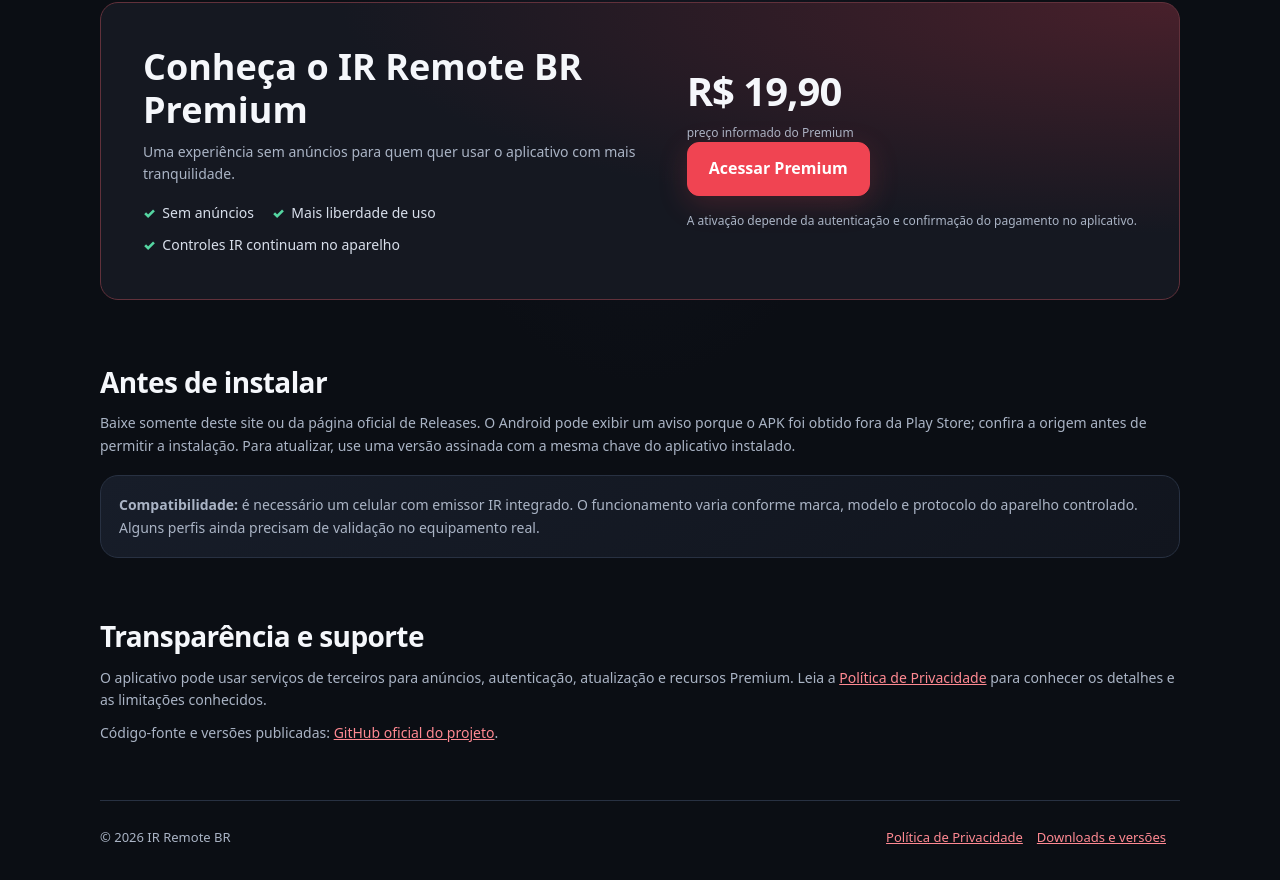
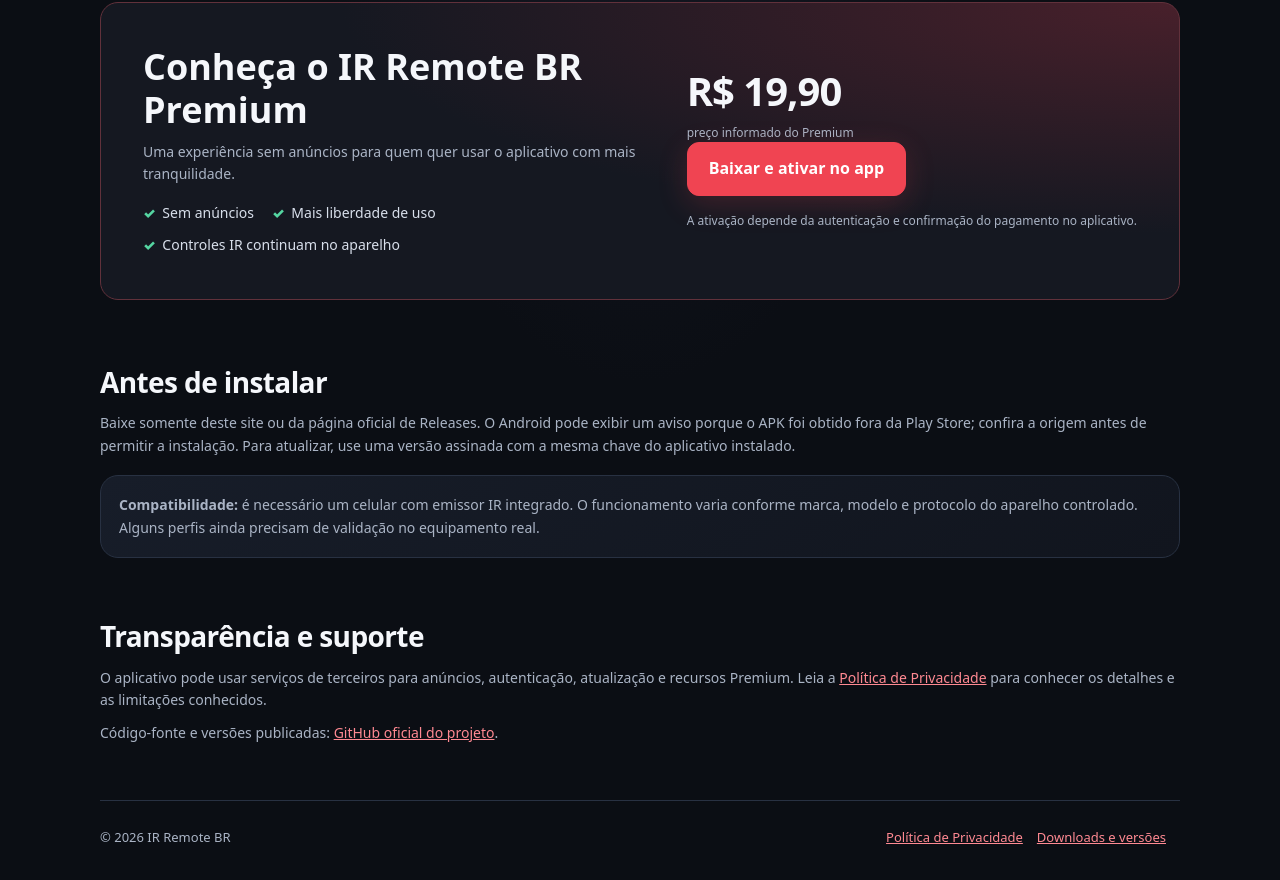
Before and after one commit to tryonBrasil/PhilipsRemoteSemAds, a plain HTML site: page docs/index.html in a window 1280 px wide. Shown: the part 997-1877 px from the top of the page. Drawn offline with Linux system fonts and the light colour scheme.

Commit message:
Link Premium to official app release

```diff
--- a/docs/index.html
+++ b/docs/index.html
@@ -23,7 +23,7 @@
 <article class="feature"><div class="ico">🎛️</div><h3>Seus controles salvos</h3><p>Organize, procure, renomeie e remova controles diretamente no aparelho.</p></article>
 <article class="feature"><div class="ico">📡</div><h3>Infravermelho</h3><p>Envia comandos pelo emissor IR do celular. Não funciona em aparelhos sem hardware infravermelho.</p></article>
 </section>
-<section id="premium" class="premium"><div><h2>Conheça o IR Remote BR Premium</h2><p class="muted">Uma experiência sem anúncios para quem quer usar o aplicativo com mais tranquilidade.</p><div class="checks"><span>Sem anúncios</span><span>Mais liberdade de uso</span><span>Controles IR continuam no aparelho</span></div></div><div class="buy"><div class="price">R$ 19,90<small>preço informado do Premium</small></div><a class="btn primary" href="https://ir-remote-br-premium-server.vercel.app/" rel="noopener">Acessar Premium</a><p class="note">A ativação depende da autenticação e confirmação do pagamento no aplicativo.</p></div></section>
+<section id="premium" class="premium"><div><h2>Conheça o IR Remote BR Premium</h2><p class="muted">Uma experiência sem anúncios para quem quer usar o aplicativo com mais tranquilidade.</p><div class="checks"><span>Sem anúncios</span><span>Mais liberdade de uso</span><span>Controles IR continuam no aparelho</span></div></div><div class="buy"><div class="price">R$ 19,90<small>preço informado do Premium</small></div><a class="btn primary" href="https://github.com/tryonBrasil/PhilipsRemoteSemAds/releases/latest" rel="noopener">Baixar e ativar no app</a><p class="note">A ativação depende da autenticação e confirmação do pagamento no aplicativo.</p></div></section>
 <section><h2 class="section">Antes de instalar</h2><p class="muted">Baixe somente deste site ou da página oficial de Releases. O Android pode exibir um aviso porque o APK foi obtido fora da Play Store; confira a origem antes de permitir a instalação. Para atualizar, use uma versão assinada com a mesma chave do aplicativo instalado.</p><div class="notice"><p><strong>Compatibilidade:</strong> é necessário um celular com emissor IR integrado. O funcionamento varia conforme marca, modelo e protocolo do aparelho controlado. Alguns perfis ainda precisam de validação no equipamento real.</p></div></section>
 <section><h2 class="section">Transparência e suporte</h2><p class="muted">O aplicativo pode usar serviços de terceiros para anúncios, autenticação, atualização e recursos Premium. Leia a <a href="privacidade.html">Política de Privacidade</a> para conhecer os detalhes e as limitações conhecidos.</p><p class="muted" style="margin-top:10px">Código-fonte e versões publicadas: <a href="https://github.com/tryonBrasil/PhilipsRemoteSemAds" rel="noopener">GitHub oficial do projeto</a>.</p></section>
 </main>
```
